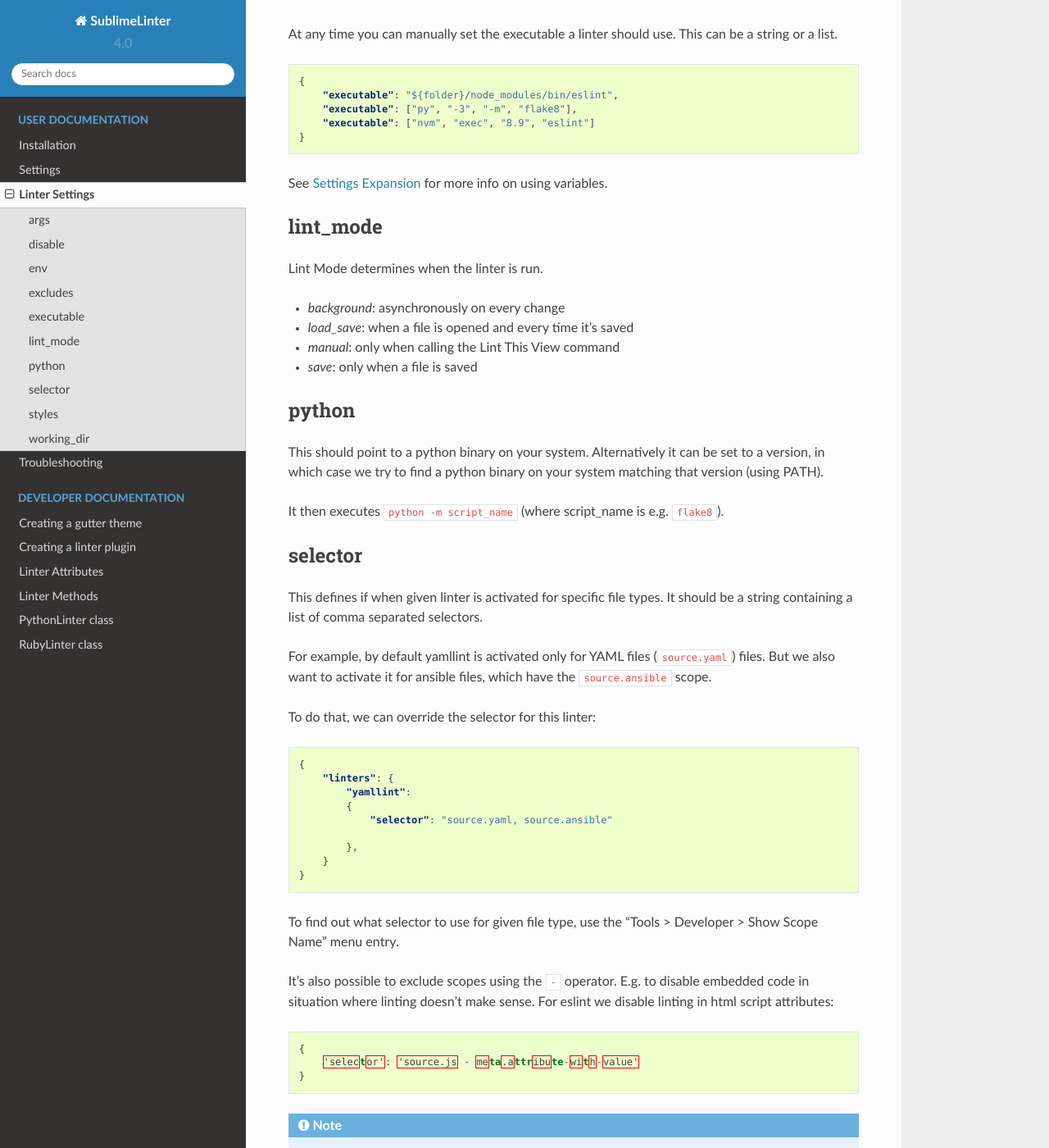
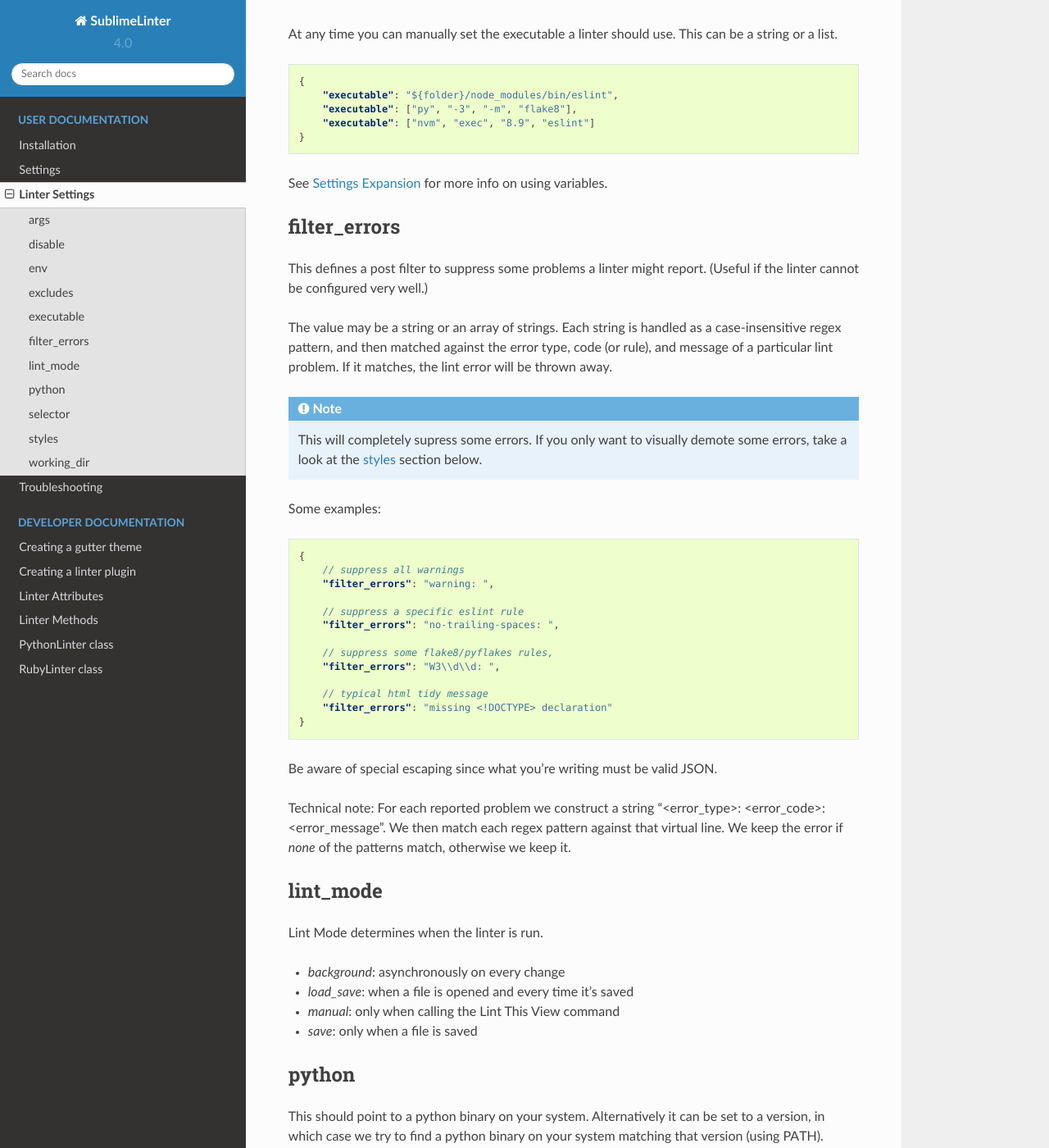
Before and after one commit to SublimeLinter/SublimeLinter, a Sphinx documentation site: the page built from docs/linter_settings.rst, in a window 1280 px wide and 1400 px high, scrolled down 1399 px. Shown: the whole window at 82% size. Built offline with Sphinx 7.4.7 and the Read the Docs theme 2.0.0, drawn with Linux system fonts in a browser that asks for light colours.

Commit message:
Add some docs for the new 'filter_errors'

```diff
--- a/docs/linter_settings.rst
+++ b/docs/linter_settings.rst
@@ -82,6 +82,41 @@ be a string or a list.
 See :ref:`Settings Expansion <settings-expansion>` for more info on using variables.
 
 
+filter_errors
+-------------
+
+This defines a post filter to suppress some problems a linter might report.
+(Useful if the linter cannot be configured very well.)
+
+The value may be a string or an array of strings. Each string is handled as
+a case-insensitive regex pattern, and then matched against the error type, code (or rule), and message of a particular lint problem. If it matches, the lint error will be thrown away.
+
+.. note::
+
+    This will completely supress some errors. If you only want to visually demote some errors, take a look at the :ref:`styles <linter_styles>` section below.
+
+Some examples:
+
+.. code-block:: json
+
+    {
+        // suppress all warnings
+        "filter_errors": "warning: ",
+
+        // suppress a specific eslint rule
+        "filter_errors": "no-trailing-spaces: ",
+
+        // suppress some flake8/pyflakes rules,
+        "filter_errors": "W3\\d\\d: ",
+
+        // typical html tidy message
+        "filter_errors": "missing <!DOCTYPE> declaration"
+    }
+
+Be aware of special escaping since what you're writing must be valid JSON.
+
+Technical note: For each reported problem we construct a string "<error_type>: <error_code>: <error_message". We then match each regex pattern against that virtual line. We keep the error if *none* of the patterns match, otherwise we keep it.
+
 lint_mode
 ---------
 Lint Mode determines when the linter is run.
@@ -146,6 +181,7 @@ For eslint we disable linting in html script attributes:
     The selector setting takes precedence over the deprecated `syntax` property.
 
 
+.. _linter_styles:
 
 styles
 ------
```
Also changed, not shown: 1 other file.
